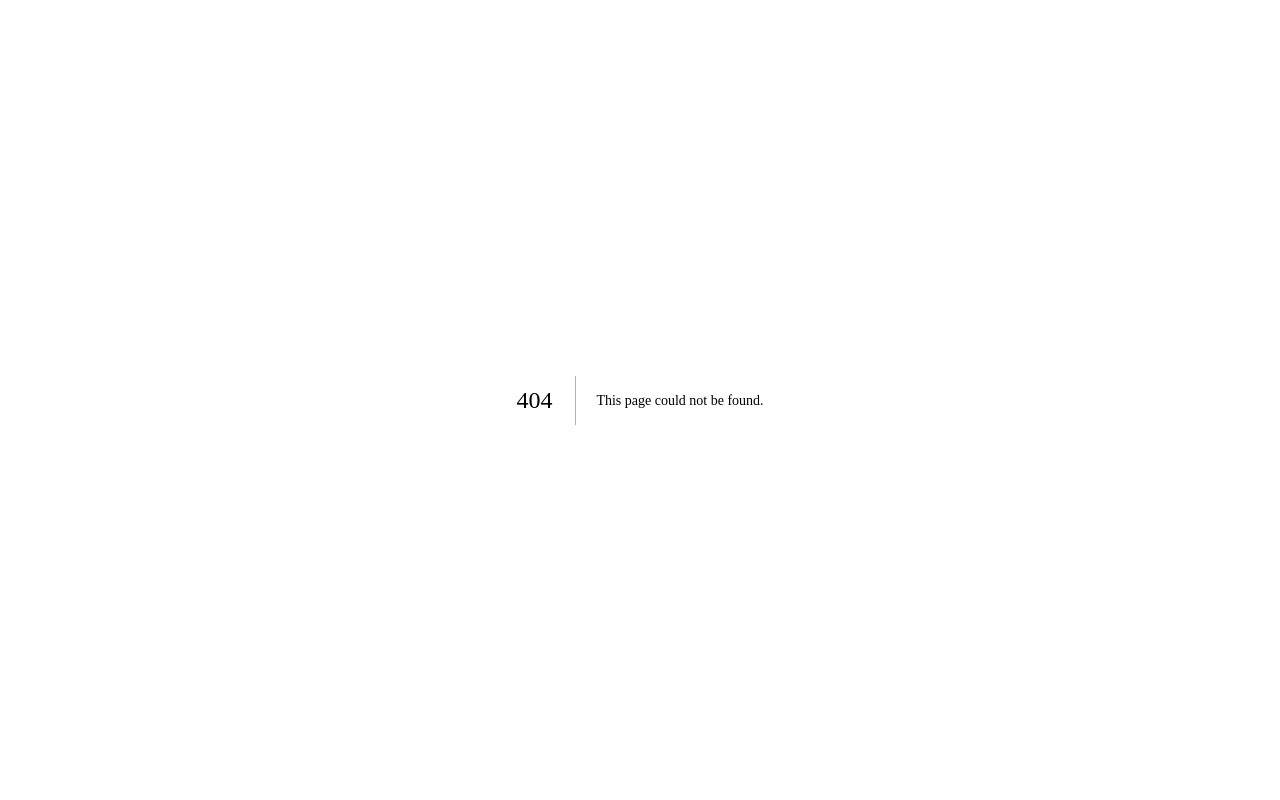
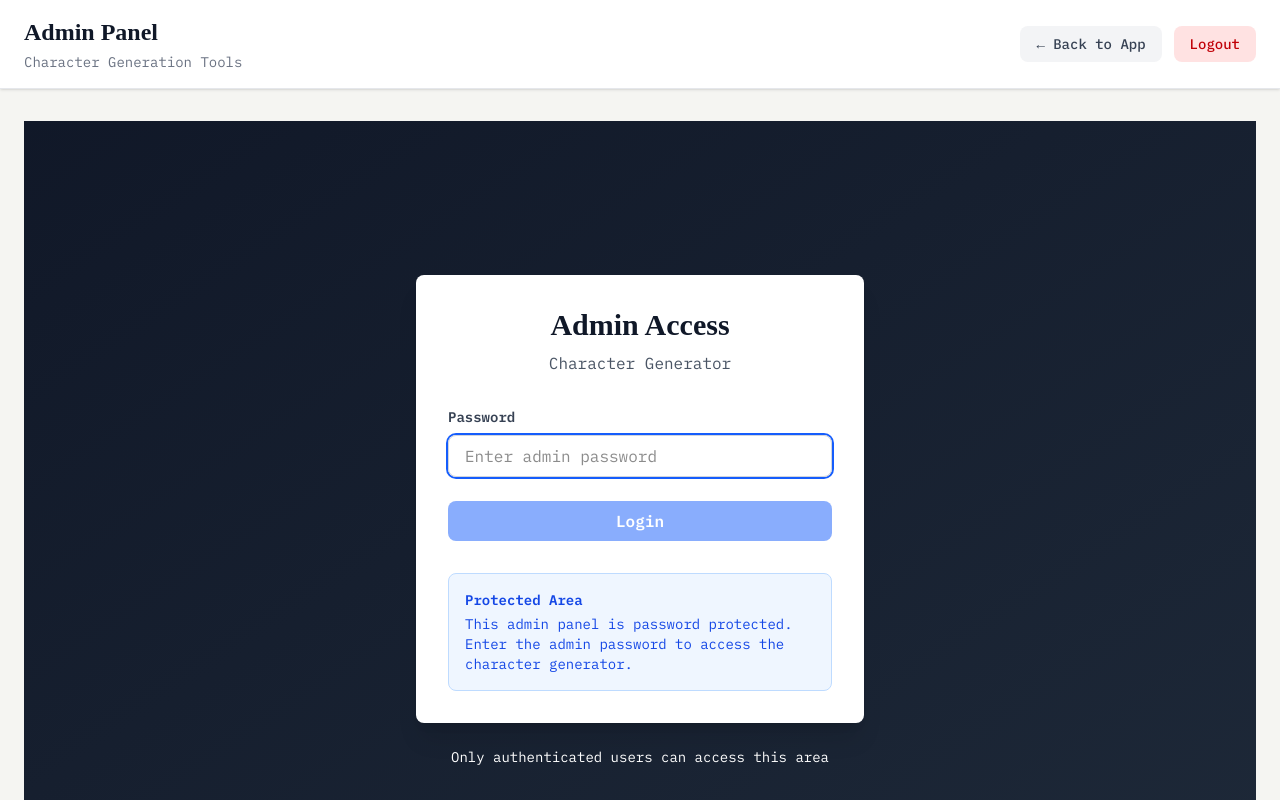
Before and after one commit to miazhang2025/cassettejury, a Next.js app: page /admin/login in a window 1280 px wide. Before the commit this address had no page. Shown: the top 800 px of the page. Built offline with nearby package versions, Linux system fonts and the light colour scheme; a web font is replaced by a local one.

Commit message:
updated admin authentication flow, added login/logout routes and components, and modified discussion prompts to remove "Undecided" stance option.

```diff
--- /dev/null
+++ b/app/admin/LogoutButton.tsx
@@ -0,0 +1,31 @@
+'use client';
+
+import { useState } from 'react';
+import { useRouter } from 'next/navigation';
+
+export default function LogoutButton() {
+  const [isLoading, setIsLoading] = useState(false);
+  const router = useRouter();
+
+  const handleLogout = async () => {
+    setIsLoading(true);
+    try {
+      await fetch('/api/auth/logout', { method: 'POST' });
+      router.push('/admin/login');
+    } catch (error) {
+      console.error('Logout error:', error);
+    } finally {
+      setIsLoading(false);
+    }
+  };
+
+  return (
+    <button
+      onClick={handleLogout}
+      disabled={isLoading}
+      className="inline-flex items-center rounded-lg bg-red-100 px-4 py-2 text-sm font-medium text-red-700 transition-colors hover:bg-red-200 disabled:opacity-50"
+    >
+      {isLoading ? 'Logging out...' : 'Logout'}
+    </button>
+  );
+}
--- a/app/admin/layout.tsx
+++ b/app/admin/layout.tsx
@@ -2,6 +2,7 @@
 
 import { ReactNode } from 'react';
 import Link from 'next/link';
+import LogoutButton from './LogoutButton';
 
 export default function AdminLayout({ children }: { children: ReactNode }) {
   return (
@@ -14,12 +15,15 @@
               <h1 className="text-2xl font-bold text-gray-900">Admin Panel</h1>
               <p className="mt-1 text-sm text-gray-500">Character Generation Tools</p>
             </div>
+            <div className="flex items-center gap-3">
               <Link
                 href="/"
                 className="inline-flex items-center rounded-lg bg-gray-100 px-4 py-2 text-sm font-medium text-gray-700 transition-colors hover:bg-gray-200"
               >
                 ← Back to App
               </Link>
+              <LogoutButton />
+            </div>
           </div>
         </div>
       </header>
--- /dev/null
+++ b/app/admin/login/page.tsx
@@ -0,0 +1,97 @@
+'use client';
+
+import { useState } from 'react';
+import { useRouter } from 'next/navigation';
+
+export default function AdminLoginPage() {
+  const [password, setPassword] = useState('');
+  const [error, setError] = useState('');
+  const [isLoading, setIsLoading] = useState(false);
+  const router = useRouter();
+
+  const handleSubmit = async (e: React.FormEvent) => {
+    e.preventDefault();
+    setError('');
+    setIsLoading(true);
+
+    try {
+      const response = await fetch('/api/auth/login', {
+        method: 'POST',
+        headers: { 'Content-Type': 'application/json' },
+        body: JSON.stringify({ password }),
+      });
+
+      if (!response.ok) {
+        const data = await response.json();
+        throw new Error(data.message || 'Invalid password');
+      }
+
+      // Login successful, redirect to character generator
+      router.push('/admin/character-generator');
+    } catch (err) {
+      setError(err instanceof Error ? err.message : 'Login failed');
+    } finally {
+      setIsLoading(false);
+    }
+  };
+
+  return (
+    <div className="min-h-screen flex items-center justify-center bg-gradient-to-br from-gray-900 to-gray-800 px-4">
+      <div className="w-full max-w-md">
+        {/* Card */}
+        <div className="bg-white rounded-lg shadow-xl p-8">
+          {/* Header */}
+          <div className="mb-8 text-center">
+            <h1 className="text-3xl font-bold text-gray-900">Admin Access</h1>
+            <p className="mt-2 text-gray-600">Character Generator</p>
+          </div>
+
+          {/* Error Message */}
+          {error && (
+            <div className="mb-6 rounded-lg border border-red-200 bg-red-50 p-4 text-red-700">
+              <p className="text-sm font-semibold">{error}</p>
+            </div>
+          )}
+
+          {/* Login Form */}
+          <form onSubmit={handleSubmit} className="space-y-6">
+            <div>
+              <label htmlFor="password" className="block text-sm font-semibold text-gray-700 mb-2">
+                Password
+              </label>
+              <input
+                type="password"
+                id="password"
+                value={password}
+                onChange={(e) => setPassword(e.target.value)}
+                disabled={isLoading}
+                placeholder="Enter admin password"
+                className="w-full px-4 py-2 border border-gray-300 rounded-lg focus:outline-none focus:ring-2 focus:ring-blue-600 disabled:opacity-50"
+                autoFocus
+              />
+            </div>
+
+            <button
+              type="submit"
+              disabled={isLoading || !password}
+              className="w-full bg-blue-600 text-white font-semibold py-2 rounded-lg transition-colors hover:bg-blue-700 disabled:opacity-50 disabled:cursor-not-allowed"
+            >
+              {isLoading ? 'Logging in...' : 'Login'}
+            </button>
+          </form>
+
+          {/* Info */}
+          <div className="mt-8 rounded-lg border border-blue-200 bg-blue-50 p-4 text-sm text-blue-700">
+            <p className="font-semibold mb-1">Protected Area</p>
+            <p>This admin panel is password protected. Enter the admin password to access the character generator.</p>
+          </div>
+        </div>
+
+        {/* Footer */}
+        <div className="mt-6 text-center text-white text-sm">
+          <p>Only authenticated users can access this area</p>
+        </div>
+      </div>
+    </div>
+  );
+}
--- /dev/null
+++ b/app/api/auth/login/route.ts
@@ -0,0 +1,58 @@
+import { NextRequest, NextResponse } from 'next/server';
+
+interface LoginRequestBody {
+  password: string;
+}
+
+export async function POST(request: NextRequest) {
+  try {
+    const body: LoginRequestBody = await request.json();
+    const { password } = body;
+
+    if (!password) {
+      return NextResponse.json(
+        { message: 'Password is required' },
+        { status: 400 }
+      );
+    }
+
+    const adminPassword = process.env.ADMIN_PASSWORD;
+    if (!adminPassword) {
+      return NextResponse.json(
+        { message: 'Admin authentication not configured' },
+        { status: 500 }
+      );
+    }
+
+    // Simple password check (for production, use bcrypt or similar)
+    if (password !== adminPassword) {
+      return NextResponse.json(
+        { message: 'Invalid password' },
+        { status: 401 }
+      );
+    }
+
+    // Create response with authentication cookie
+    const response = NextResponse.json(
+      { message: 'Authentication successful' },
+      { status: 200 }
+    );
+
+    // Set HTTP-only secure cookie
+    response.cookies.set('admin-auth', 'authenticated', {
+      httpOnly: true,
+      secure: process.env.NODE_ENV === 'production',
+      sameSite: 'lax',
+      maxAge: 60 * 60 * 24 * 7, // 7 days
+      path: '/',
+    });
+
+    return response;
+  } catch (error) {
+    console.error('Login error:', error);
+    return NextResponse.json(
+      { message: 'Login failed' },
+      { status: 500 }
+    );
+  }
+}
--- /dev/null
+++ b/app/api/auth/logout/route.ts
@@ -0,0 +1,19 @@
+import { NextRequest, NextResponse } from 'next/server';
+
+export async function POST(request: NextRequest) {
+  const response = NextResponse.json(
+    { message: 'Logged out successfully' },
+    { status: 200 }
+  );
+
+  // Clear the authentication cookie
+  response.cookies.set('admin-auth', '', {
+    httpOnly: true,
+    secure: process.env.NODE_ENV === 'production',
+    sameSite: 'lax',
+    maxAge: 0,
+    path: '/',
+  });
+
+  return response;
+}
--- a/components/CharacterGenerator/ReviewStep.tsx
+++ b/components/CharacterGenerator/ReviewStep.tsx
@@ -3,7 +3,6 @@
 import { useState } from 'react';
 import { RefinedCharacter } from '@/types/app';
 import { formatCharacterAsTypeScript } from '@/utils/characterGenerator';
-import GLBViewer from './GLBViewer';
 
 interface ReviewStepProps {
   character: RefinedCharacter;
@@ -81,32 +80,6 @@
     document.body.removeChild(element);
   };
 
-  const handleDownloadGLB = () => {
-    try {
-      const glbData = meshUrl.split(',')[1]; // Extract base64
-      const binaryString = atob(glbData);
-      const bytes = new Uint8Array(binaryString.length);
-      for (let i = 0; i < binaryString.length; i++) {
-        bytes[i] = binaryString.charCodeAt(i);
-      }
-      const blob = new Blob([bytes], { type: 'model/gltf-binary' });
-      const url = URL.createObjectURL(blob);
-      const link = document.createElement('a');
-      link.href = url;
-      link.download = `${character.id}-model.glb`;
-      link.style.display = 'none';
-      document.body.appendChild(link);
-      link.click();
-      document.body.removeChild(link);
-      URL.revokeObjectURL(url);
-      setExportMessage('3D model downloaded successfully!');
-      setTimeout(() => setExportMessage(''), 3000);
-    } catch (err) {
-      console.error('Error downloading GLB:', err);
-      setError('Failed to download 3D model');
-    }
-  };
-
   return (
     <div>
       <h2 className="mb-2 text-3xl font-bold text-gray-900">Step 6: Final Review & Export</h2>
@@ -177,32 +150,6 @@
             </div>
           </div>
         </div>
-      </div>
-
-      {/* 3D Model Preview */}
-      <div className="mt-8 rounded-lg border border-gray-300 bg-white p-6">
-        <h3 className="mb-4 text-lg font-bold text-gray-900">3D Model Preview</h3>
-        {meshUrl ? (
-          <>
-            <GLBViewer glbUrl={meshUrl} characterName={character.name} />
-            <div className="mt-4 flex gap-3">
-              <button
-                onClick={handleDownloadGLB}
-                className="flex-1 rounded-lg bg-green-600 px-4 py-2 font-semibold text-white transition-colors hover:bg-green-700"
-              >
-                ↓ Download GLB Model
-              </button>
-              <div className="flex-1 rounded-lg border border-green-200 bg-green-50 p-3 text-sm text-green-700">
-                <p className="font-semibold">✓ Model Ready</p>
-                <p>Click below to download or use in 3D viewers</p>
-              </div>
-            </div>
-          </>
-        ) : (
-          <div className="flex items-center justify-center h-96 rounded-lg border border-gray-300 bg-gray-50 text-gray-500">
-            No 3D model available
-          </div>
-        )}
       </div>
 
       {/* TypeScript Code Preview */}
--- a/config/prompts.ts
+++ b/config/prompts.ts
@@ -31,7 +31,7 @@
   "discussion": [
     {
       "name": "Jury Member Name",
-      "stance": "Option A | Option B | Undecided",
+      "stance": "Option A | Option B",
       "reason": "2-3 sentences in their voice",
       "quote": "1 punchy sentence that captures their viewpoint"
     }
@@ -41,7 +41,6 @@
   "votes": {
     "Option A": <number>,
     "Option B": <number>,
-    "Undecided": <number>
   }
 }`;
 
--- /dev/null
+++ b/middleware.ts
@@ -0,0 +1,22 @@
+import { NextRequest, NextResponse } from 'next/server';
+
+export function middleware(request: NextRequest) {
+  const { pathname } = request.nextUrl;
+
+  // Check if trying to access admin routes (except login)
+  if (pathname.startsWith('/admin') && !pathname.includes('/admin/login')) {
+    // Check for authentication cookie
+    const authCookie = request.cookies.get('admin-auth');
+
+    if (!authCookie) {
+      // No auth cookie, redirect to login
+      return NextResponse.redirect(new URL('/admin/login', request.url));
+    }
+  }
+
+  return NextResponse.next();
+}
+
+export const config = {
+  matcher: ['/admin/:path*'],
+};
```
Lines whose indentation alone changed are shown as unchanged.
